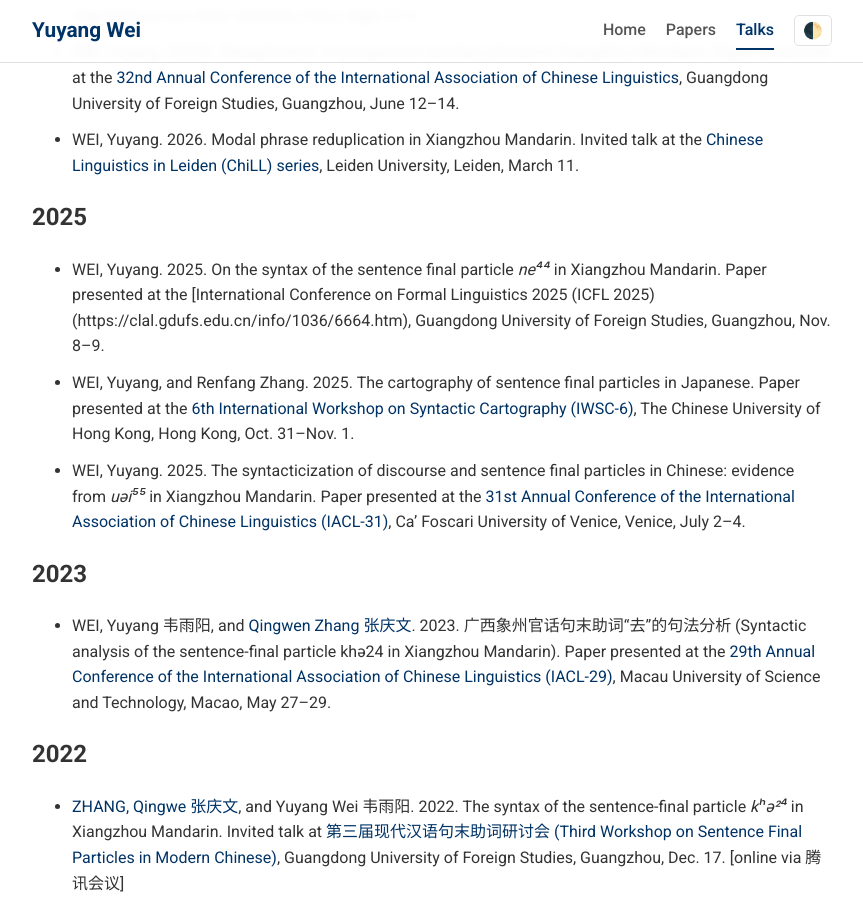
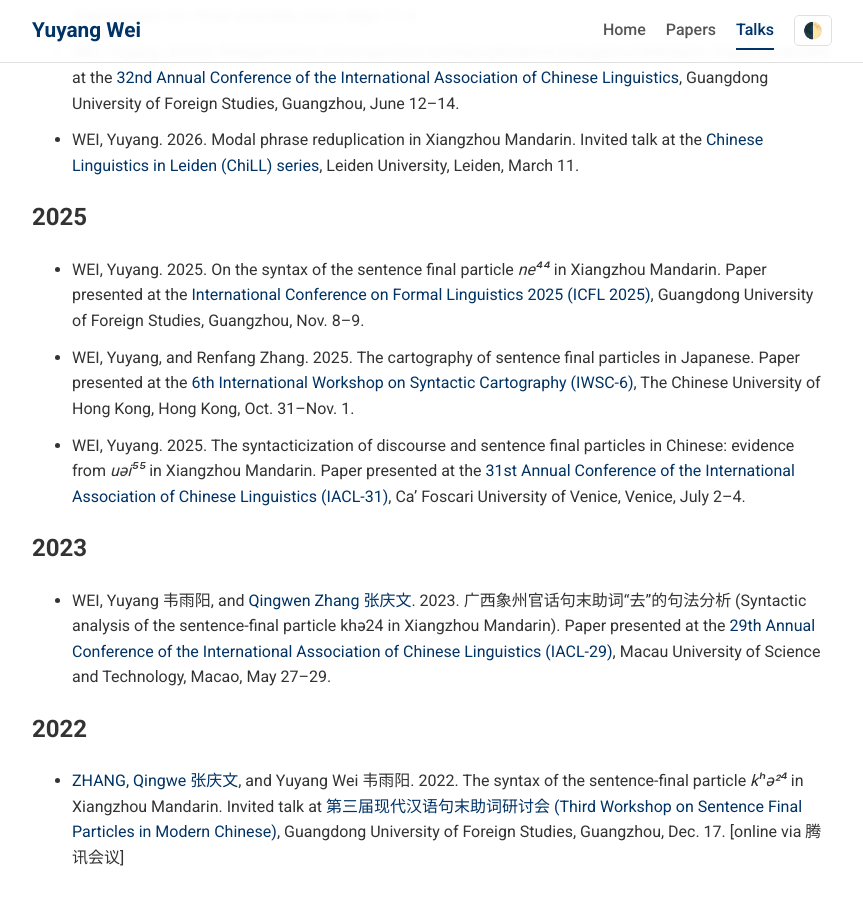
Before and after one commit to yuyang-wei/yuyang-wei.github.io, a Jekyll site: the page built from talks.md, in a window 1280 px wide and 900 px high, scrolled down 301 px. Shown: the whole window, without its empty margins (208-1071 px from the left). Built offline with Jekyll 4.4.1, drawn with Linux system fonts in a browser that asks for light colours.

Commit message:
Fix link formatting in talks.md

```diff
--- a/talks.md
+++ b/talks.md
@@ -14,7 +14,7 @@ permalink: /talks/
 
 ## 2025
 
-* WEI, Yuyang. 2025. On the syntax of the sentence final particle _ne⁴⁴_ in Xiangzhou Mandarin. Paper presented at the [International Conference on Formal Linguistics 2025 (ICFL 2025)(https://clal.gdufs.edu.cn/info/1036/6664.htm), Guangdong University of Foreign Studies, Guangzhou, Nov. 8–9.
+* WEI, Yuyang. 2025. On the syntax of the sentence final particle _ne⁴⁴_ in Xiangzhou Mandarin. Paper presented at the [International Conference on Formal Linguistics 2025 (ICFL 2025)](https://clal.gdufs.edu.cn/info/1036/6664.htm), Guangdong University of Foreign Studies, Guangzhou, Nov. 8–9.
 * WEI, Yuyang, and Renfang Zhang. 2025. The cartography of sentence final particles in Japanese. Paper presented at the [6th International Workshop on Syntactic Cartography (IWSC-6)](https://www.cuhk.edu.hk/ics/clrc/iwsc6/), The Chinese University of Hong Kong, Hong Kong, Oct. 31–Nov. 1.
 * WEI, Yuyang. 2025. The syntacticization of discourse and sentence final particles in Chinese: evidence from _uəi⁵⁵_ in Xiangzhou Mandarin. Paper presented at the [31st Annual Conference of the International Association of Chinese Linguistics (IACL-31)](https://www.unive.it/web/en/8400/home#c83042), Ca’ Foscari University of Venice, Venice, July 2–4.
 
```
